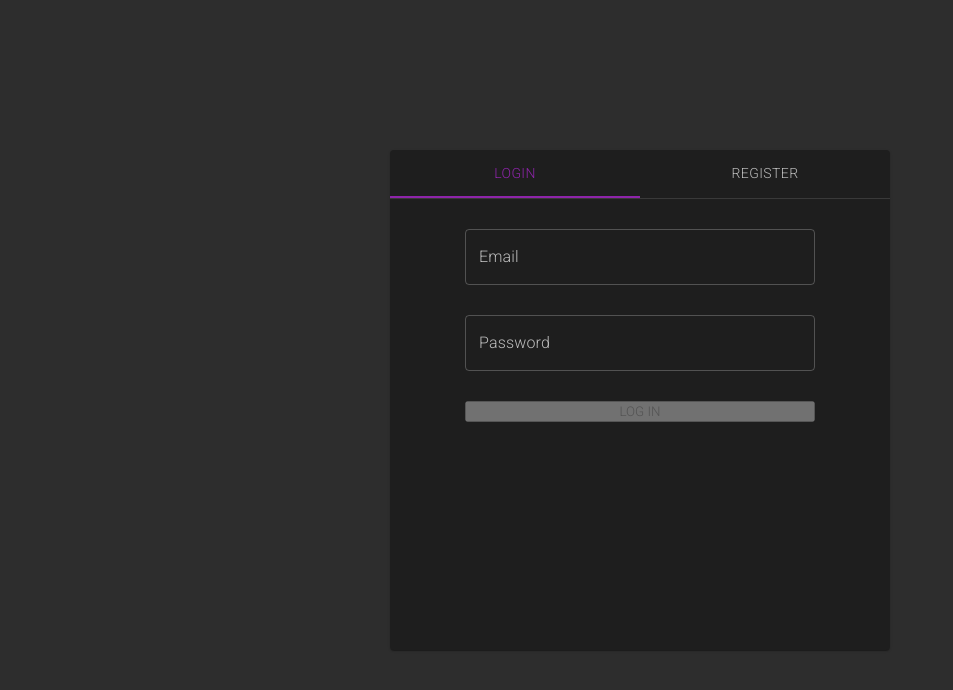
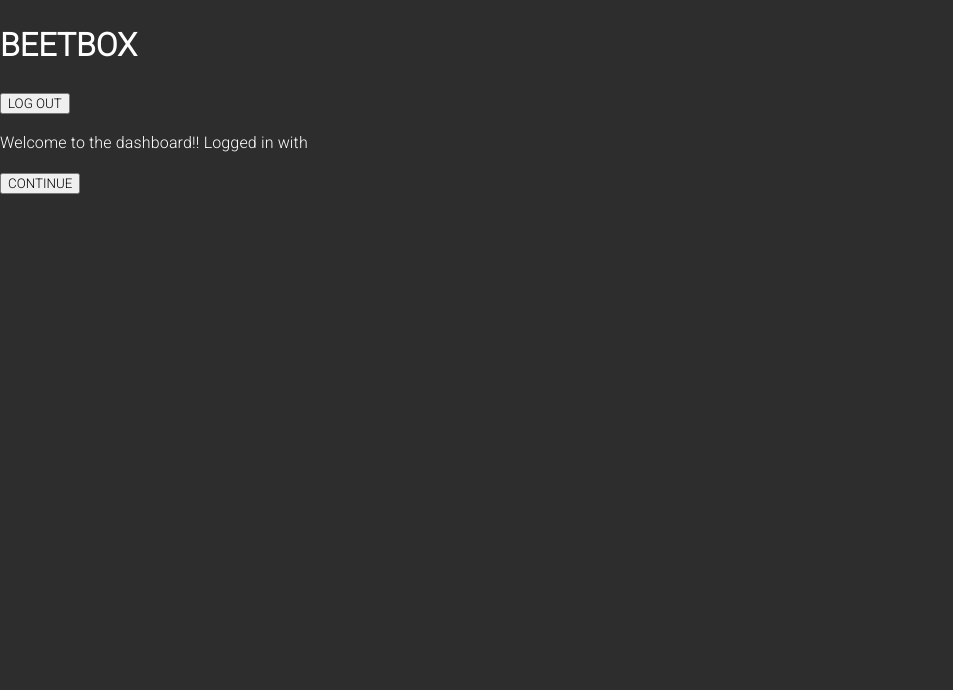
Before and after one commit to JackBlakeston/BEETBOX, a React (Create React App) app in the folder client/: page /dashboard in a window 1280 px wide. Before the commit this address led to /. Shown: the top 690 px of the page, without its empty margins (0-953 px from the left). Built offline with nearby package versions, Linux system fonts and the light colour scheme; no server answers.

Commit message:
Create and implement context for user

```diff
--- a/client/src/App.js
+++ b/client/src/App.js
@@ -7,14 +7,17 @@ import { CssBaseline } from '@mui/material'
 import AuthScreen from "./components/AuthScreen";
 import Dashboard from "./components/Dashboard";
 import Sequencer from "./components/Sequencer";
-import { DarkModeContext } from "./contexts";
+import { DarkModeContext, UserContext } from "./contexts";
 
 export function App () {
 
   const [useDarkMode, setUseDarkMode] = useState(true);
-  const darkMode = { useDarkMode, setUseDarkMode };
+  const darkModeValues = { useDarkMode, setUseDarkMode };
 
-  // ?? Is possible to move to other file
+  const [user, setUser] = useState(null);
+  const userValues = { user, setUser }
+
+  // ?? Is possible to move to other file - don't know how
   const theme = createTheme({
     palette: {
       mode: useDarkMode ? 'dark' : 'light',
@@ -32,7 +35,8 @@ export function App () {
 
   return (
     <>
-      <DarkModeContext.Provider value={darkMode}>
+      <UserContext.Provider value={userValues}>
+      <DarkModeContext.Provider value={darkModeValues}>
         <ThemeProvider theme={theme}>
           <CssBaseline />
           <BrowserRouter>
@@ -44,6 +48,7 @@ export function App () {
           </BrowserRouter>
         </ThemeProvider>
       </DarkModeContext.Provider>
+      </UserContext.Provider>
     </>
   )
 }
--- a/client/src/components/AuthScreen.js
+++ b/client/src/components/AuthScreen.js
@@ -1,24 +1,28 @@
 import { Paper, Tab, Tabs, TextField } from "@mui/material";
 import { Box } from "@mui/system";
 import { createUserWithEmailAndPassword, onAuthStateChanged, signInWithEmailAndPassword } from "firebase/auth";
-import { useState } from "react";
+import { useContext, useState } from "react";
 import { useNavigate } from "react-router-dom";
 
 import { auth } from "../FirebaseService";
+import { UserContext } from "../contexts";
 
 function AuthScreen () {
 
   const navigate = useNavigate(); // TODO use this for navigating after login
 
   const [tabIndex, setTabIndex] = useState(0);
+
   const [loginEmail, setLoginEmail] = useState('');
   const [loginPass, setLoginPass] = useState('');
-  // const [registerUsername, setRegisterUsername] = useState('');
   const [registerEmail, setRegisterEmail] = useState('');
   const [registerPass, setRegisterPass] = useState('');
 
-  onAuthStateChanged(auth, (user) => {
-    if (user) {
+  const { setUser } = useContext(UserContext)
+
+  onAuthStateChanged(auth, (observedUser) => {
+    if (observedUser) {
+      setUser(observedUser);
       navigate('/dashboard');
     }
   });
--- a/client/src/components/Dashboard.js
+++ b/client/src/components/Dashboard.js
@@ -1,26 +1,21 @@
 import { onAuthStateChanged, signOut } from "firebase/auth";
-import { useState } from "react";
+import { useContext, useState } from "react";
 import { Link, useNavigate } from "react-router-dom";
+import { UserContext } from "../contexts";
 import { auth } from "../FirebaseService";
 
 
 
 function Dashboard () {
 
-  const navigate = useNavigate();
+  const navigate = useNavigate(); // TODO will need this for jumping out of this page after logging out
 
-  const [user, setUser] = useState(null);
-
-  onAuthStateChanged(auth, (user) => {
-    if (user) {
-      setUser(user);
-    } else {
-      navigate('/');
-    }
-  });
+  const {user, setUser} = useContext(UserContext)
 
   function handleLogoutClick () {
-    signOut(auth);
+    signOut(auth).then(() => {
+      navigate('/');
+    });
   }
 
   return (
--- a/client/src/components/Sequencer.js
+++ b/client/src/components/Sequencer.js
@@ -3,14 +3,12 @@ import * as Tone from 'tone';
 import { IconButton, Box, Button } from '@mui/material';
 import DarkModeIcon from '@mui/icons-material/DarkMode';
 import { useNavigate } from 'react-router-dom';
-import { onAuthStateChanged } from 'firebase/auth';
-
 
 import '../App.css'; // TODO change name or refactor all styles
 import PadRow from './PadRow';
 import Controls from './Controls';
 import { auth, getBankRefList, getSampleList } from '../FirebaseService';
-import { DarkModeContext } from "../contexts";
+import { DarkModeContext, UserContext } from "../contexts";
 
 
 
@@ -47,6 +45,9 @@ function Sequencer () {
   // Dark mode
   const {useDarkMode, setUseDarkMode} = useContext(DarkModeContext);
 
+  // User info
+  const {user, setUser} = useContext(UserContext)
+
   // ! Everything stops working when i uncomment this, why??
   // const [user, setUser] = useState(null);
   // onAuthStateChanged(auth, (user) => {
@@ -58,7 +59,6 @@ function Sequencer () {
   // });
 
   const loopName = 'A really cool loop yo' // TODO change when implementing real loop saving
-  const user = 'TEST USER' // TODO change when implementing real loop saving
 
   useEffect(() => {
     getSampleList().then(list => {
--- a/client/src/contexts.js
+++ b/client/src/contexts.js
@@ -4,3 +4,8 @@ export const DarkModeContext = createContext({
   useDarkMode: true,
   setUseDarkMode: () => {}
 });
+
+export const UserContext = createContext({
+  user: null,
+  setUser: () => {}
+});
```
